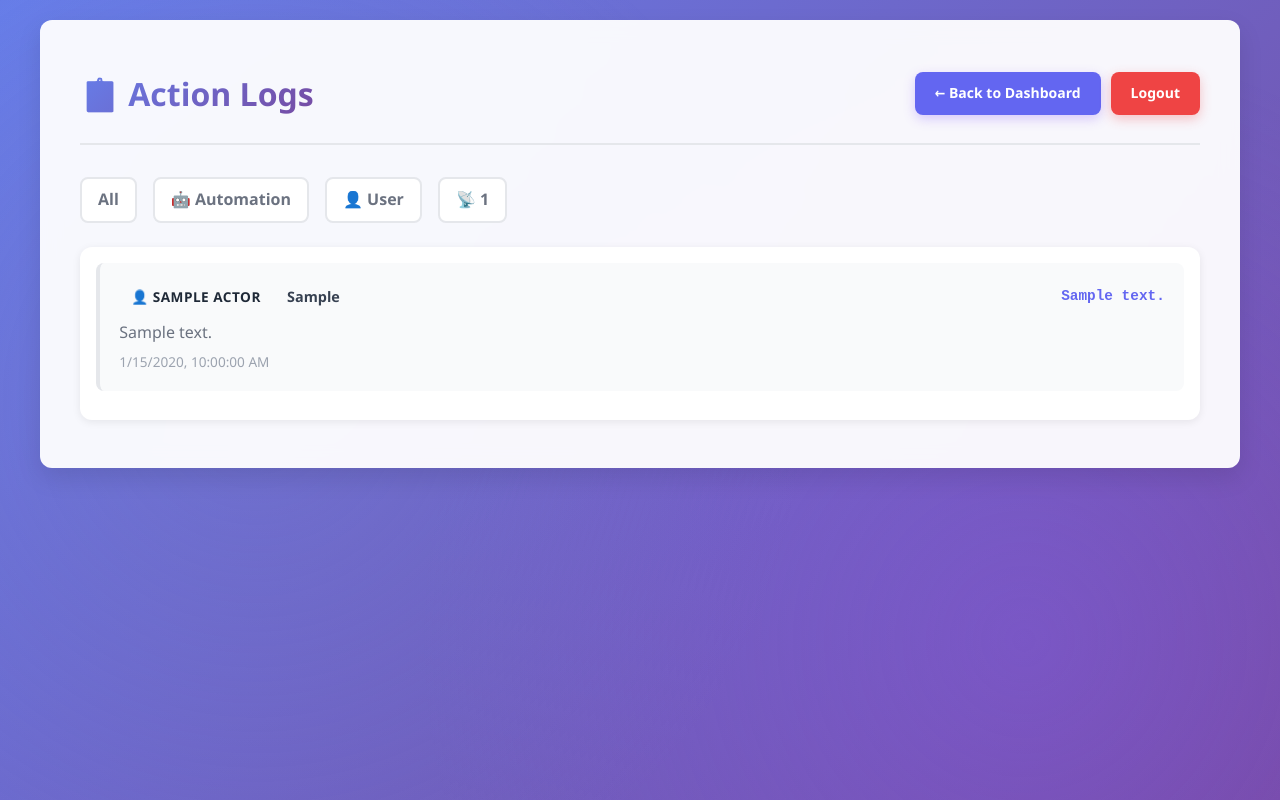
After one commit to bk-leducphuong/IOT_project, a Node server app: template views/action-logs.ejs in a window 1280 px wide. The commit adds this page. Run offline with Node 20, Linux system fonts and the light colour scheme; the template is opened without the code that fills it: most values are stand-ins (such as "Sample title", 1, 10 or a date in 2020); some libraries are stand-ins or nearby versions.

Commit message:
add history logs

```diff
--- a/public/css/style.css
+++ b/public/css/style.css
@@ -640,3 +640,24 @@ p.error {
 .mb-1 { margin-bottom: 0.5em; }
 .mb-2 { margin-bottom: 1em; }
 .mb-3 { margin-bottom: 1.5em; }
+
+/* Action Logs Button */
+.action-logs-btn {
+    background: var(--secondary-color);
+    color: white;
+    padding: 10px 20px;
+    border-radius: 8px;
+    font-size: 14px;
+    font-weight: 600;
+    text-decoration: none;
+    display: inline-block;
+    transition: var(--transition);
+    box-shadow: 0 4px 12px rgba(139, 92, 246, 0.3);
+}
+
+.action-logs-btn:hover {
+    transform: translateY(-2px);
+    box-shadow: 0 6px 20px rgba(139, 92, 246, 0.4);
+    text-decoration: none;
+    color: white;
+}
--- a/server.js
+++ b/server.js
@@ -2,7 +2,7 @@ const express = require("express");
 const bcrypt = require("bcrypt");
 const session = require("express-session");
 const bodyParser = require("body-parser");
-const { User, Device } = require("./database/models");
+const { User, Device, ActionLog } = require("./database/models");
 const { connectDB } = require("./database/connect");
 connectDB();
 
@@ -94,6 +94,58 @@ app.get("/dashboard", async (req, res) => {
     res.render("dashboard", { user, devices });
   } catch (error) {
     res.redirect("/login");
+  }
+});
+
+app.get("/action-logs", async (req, res) => {
+  if (!req.session.userId) {
+    return res.redirect("/login");
+  }
+  try {
+    const user = await User.findById(req.session.userId);
+    const devices = await Device.find({ _id: { $in: user.device_ids } });
+
+    // Get all action logs for user's devices, sorted by timestamp (newest first)
+    const deviceIds = devices.map((device) => device._id);
+    const filter = req.query.filter;
+    const deviceFilter = req.query.device;
+
+    let query = {};
+
+    // Build device filter using deviceMacAddress field
+    if (deviceFilter && deviceIds.includes(deviceFilter)) {
+      // Filter by specific device
+      query.deviceMacAddress = deviceFilter;
+    } else if (deviceIds.length > 0) {
+      // Filter by all user's devices
+      query.deviceMacAddress = { $in: deviceIds };
+    } else {
+      // No devices, return empty result by using a non-existent device
+      query.deviceMacAddress = { $in: [] };
+    }
+
+    // Add actor filter if specified
+    if (filter === "automation") {
+      query.actor = "AUTOMATION";
+    } else if (filter === "user") {
+      query.actor = "USER";
+    }
+
+    const actionLogs = await ActionLog.find(query)
+      .sort({ timestamp: -1 })
+      .limit(500) // Limit to last 500 logs for performance
+      .lean(); // Convert to plain JavaScript objects
+
+    res.render("action-logs", {
+      user,
+      devices,
+      actionLogs,
+      filter: filter || null,
+      deviceFilter: deviceFilter || null,
+    });
+  } catch (error) {
+    console.error("Error fetching action logs:", error);
+    res.redirect("/dashboard");
   }
 });
 
@@ -194,13 +246,25 @@ app.post("/set-power", async (req, res) => {
     const device = await Device.findById(macAddress);
     if (device) {
       device.power = power;
-      client.publish(
-        `home/sensors/${macAddress}/down`,
-        JSON.stringify({
-          action: "SET_POWER",
-          power: power,
-        }),
-      );
+
+      const mqttPayload = JSON.stringify({
+        action: "SET_POWER",
+        power: power,
+      });
+
+      client.publish(`home/sensors/${macAddress}/down`, mqttPayload);
+
+      // Log action
+      const user = await User.findById(req.session.userId);
+      const actionLog = new ActionLog({
+        actor: "USER",
+        actionType: "SET_POWER",
+        description: `User ${user?.username || "unknown"} set AC power to ${power}`,
+        timestamp: new Date(),
+        deviceMacAddress: macAddress,
+      });
+      await actionLog.save();
+
       console.log(`Sent power change to ${macAddress}: ${power}`);
       await device.save();
     }
@@ -223,13 +287,24 @@ app.post("/set-mode", async (req, res) => {
 
       // Publish mode change via MQTT if device is powered on
       if (device.power === "ON") {
-        client.publish(
-          `home/sensors/${macAddress}/down`,
-          JSON.stringify({
-            action: "SET_MODE",
-            mode: mode,
-          }),
-        );
+        const mqttPayload = JSON.stringify({
+          action: "SET_MODE",
+          mode: mode,
+        });
+
+        client.publish(`home/sensors/${macAddress}/down`, mqttPayload);
+
+        // Log action
+        const user = await User.findById(req.session.userId);
+        const actionLog = new ActionLog({
+          actor: "USER",
+          actionType: "SET_MODE",
+          description: `User ${user?.username || "unknown"} set AC mode to ${mode}`,
+          timestamp: new Date(),
+          deviceMacAddress: macAddress,
+        });
+        await actionLog.save();
+
         console.log(`Sent mode change to ${macAddress}: ${mode}`);
       }
     }
--- /dev/null
+++ b/views/action-logs.ejs
@@ -0,0 +1,261 @@
+<!DOCTYPE html>
+<html lang="en">
+<head>
+    <meta charset="UTF-8">
+    <meta name="viewport" content="width=device-width, initial-scale=1.0">
+    <title>Action Logs - IoT Control</title>
+    <link rel="stylesheet" href="/css/style.css">
+    <style>
+        .action-logs-container {
+            max-width: 1200px;
+            margin: 0 auto;
+        }
+
+        .logs-header {
+            display: flex;
+            justify-content: space-between;
+            align-items: center;
+            margin-bottom: 2em;
+            padding-bottom: 1.5em;
+            border-bottom: 2px solid #e5e7eb;
+        }
+
+        .logs-header h1 {
+            margin: 0;
+            font-size: 2em;
+        }
+
+        .header-actions {
+            display: flex;
+            gap: 10px;
+            align-items: center;
+        }
+
+        .action-logs-list {
+            background: white;
+            border-radius: var(--border-radius);
+            box-shadow: 0 2px 8px rgba(0, 0, 0, 0.08);
+            max-height: 70vh;
+            overflow-y: auto;
+            padding: 1em;
+        }
+
+        .log-item {
+            padding: 1.2em;
+            margin-bottom: 0.8em;
+            border-radius: 8px;
+            border-left: 4px solid #e5e7eb;
+            background: #f9fafb;
+            transition: var(--transition);
+        }
+
+        .log-item:hover {
+            background: #f3f4f6;
+            box-shadow: 0 2px 8px rgba(0, 0, 0, 0.05);
+        }
+
+        .log-item.automation {
+            border-left-color: var(--primary-color);
+        }
+
+        .log-item.user {
+            border-left-color: var(--success-color);
+        }
+
+        .log-header {
+            display: flex;
+            justify-content: space-between;
+            align-items: center;
+            margin-bottom: 0.5em;
+        }
+
+        .log-actor {
+            display: inline-block;
+            padding: 4px 12px;
+            border-radius: 12px;
+            font-size: 0.85em;
+            font-weight: 600;
+            text-transform: uppercase;
+            letter-spacing: 0.5px;
+        }
+
+        .log-actor.automation {
+            background: #e0e7ff;
+            color: var(--primary-dark);
+        }
+
+        .log-actor.user {
+            background: #d1fae5;
+            color: #065f46;
+        }
+
+        .log-action-type {
+            font-weight: 600;
+            color: #374151;
+            font-size: 0.9em;
+        }
+
+        .log-description {
+            color: #6b7280;
+            margin-top: 0.5em;
+            line-height: 1.5;
+        }
+
+        .log-timestamp {
+            color: #9ca3af;
+            font-size: 0.85em;
+            margin-top: 0.5em;
+        }
+
+        .log-device {
+            font-family: 'Courier New', monospace;
+            color: var(--primary-color);
+            font-weight: 600;
+            font-size: 0.9em;
+        }
+
+        .empty-logs {
+            text-align: center;
+            padding: 3em 2em;
+            color: #6b7280;
+        }
+
+        .empty-logs-icon {
+            font-size: 4em;
+            margin-bottom: 1em;
+            opacity: 0.5;
+        }
+
+        .filter-controls {
+            margin-bottom: 1.5em;
+            display: flex;
+            gap: 1em;
+            flex-wrap: wrap;
+            align-items: center;
+        }
+
+        .filter-btn {
+            padding: 8px 16px;
+            border-radius: 8px;
+            border: 2px solid #e5e7eb;
+            background: white;
+            color: #6b7280;
+            font-weight: 600;
+            cursor: pointer;
+            transition: var(--transition);
+            text-decoration: none;
+            display: inline-block;
+        }
+
+        .filter-btn:hover {
+            border-color: var(--primary-color);
+            color: var(--primary-color);
+        }
+
+        .filter-btn.active {
+            background: var(--primary-color);
+            color: white;
+            border-color: var(--primary-color);
+        }
+
+        /* Scrollbar styling */
+        .action-logs-list::-webkit-scrollbar {
+            width: 8px;
+        }
+
+        .action-logs-list::-webkit-scrollbar-track {
+            background: #f1f1f1;
+            border-radius: 4px;
+        }
+
+        .action-logs-list::-webkit-scrollbar-thumb {
+            background: #cbd5e1;
+            border-radius: 4px;
+        }
+
+        .action-logs-list::-webkit-scrollbar-thumb:hover {
+            background: #94a3b8;
+        }
+
+        @media (max-width: 768px) {
+            .logs-header {
+                flex-direction: column;
+                align-items: flex-start;
+                gap: 1em;
+            }
+
+            .header-actions {
+                width: 100%;
+                flex-direction: column;
+            }
+
+            .action-logs-list {
+                max-height: 60vh;
+            }
+        }
+    </style>
+</head>
+<body>
+    <div class="container action-logs-container">
+        <div class="logs-header">
+            <h1>📋 Action Logs</h1>
+            <div class="header-actions">
+                <a href="/dashboard" class="action-logs-btn" style="background: var(--primary-color);">← Back to Dashboard</a>
+                <a href="/logout" class="logout-btn">Logout</a>
+            </div>
+        </div>
+
+        <% if (devices && devices.length > 0) { %>
+            <div class="filter-controls">
+                <a href="/action-logs" class="filter-btn <%= !filter ? 'active' : '' %>">All</a>
+                <a href="/action-logs?filter=automation" class="filter-btn <%= filter === 'automation' ? 'active' : '' %>">🤖 Automation</a>
+                <a href="/action-logs?filter=user" class="filter-btn <%= filter === 'user' ? 'active' : '' %>">👤 User</a>
+                <% devices.forEach(device => { %>
+                    <a href="/action-logs?device=<%= device._id %>" class="filter-btn <%= deviceFilter === device._id ? 'active' : '' %>">
+                        📡 <%= device._id %>
+                    </a>
+                <% }) %>
+            </div>
+
+            <% if (actionLogs && actionLogs.length > 0) { %>
+                <div class="action-logs-list">
+                    <% actionLogs.forEach(log => { %>
+                        <div class="log-item <%= log.actor.toLowerCase() %>">
+                            <div class="log-header">
+                                <div>
+                                    <span class="log-actor <%= log.actor.toLowerCase() %>">
+                                        <%= log.actor === 'AUTOMATION' ? '🤖' : '👤' %> <%= log.actor %>
+                                    </span>
+                                    <span class="log-action-type" style="margin-left: 10px;">
+                                        <%= log.actionType %>
+                                    </span>
+                                </div>
+                                <div class="log-device">
+                                    <%= log.deviceMacAddress || 'Unknown' %>
+                                </div>
+                            </div>
+                            <div class="log-description">
+                                <%= log.description || 'No description' %>
+                            </div>
+                            <div class="log-timestamp">
+                                <%= new Date(log.timestamp).toLocaleString() %>
+                            </div>
+                        </div>
+                    <% }) %>
+                </div>
+            <% } else { %>
+                <div class="empty-logs">
+                    <div class="empty-logs-icon">📋</div>
+                    <p>No action logs found.</p>
+                </div>
+            <% } %>
+        <% } else { %>
+            <div class="empty-logs">
+                <div class="empty-logs-icon">📱</div>
+                <p>No devices found. Add a device to see action logs.</p>
+                <a href="/dashboard" class="action-logs-btn" style="margin-top: 1em; display: inline-block;">Go to Dashboard</a>
+            </div>
+        <% } %>
+    </div>
+</body>
+</html>
--- a/views/dashboard.ejs
+++ b/views/dashboard.ejs
@@ -10,7 +10,10 @@
     <div class="container" style="max-width: 1200px;">
         <div class="dashboard-header">
             <h1>🏠 Welcome, <%= user.username %>!</h1>
-            <a href="/logout" class="logout-btn">Logout</a>
+            <div style="display: flex; gap: 10px; align-items: center;">
+                <a href="/action-logs" class="action-logs-btn">📋 Action Logs</a>
+                <a href="/logout" class="logout-btn">Logout</a>
+            </div>
         </div>
 
         <% if (devices && devices.length > 0) { %>
```
Also changed, not shown: database/models.js (+12 -1 lines), mqtt.js (+30 -9 lines).
